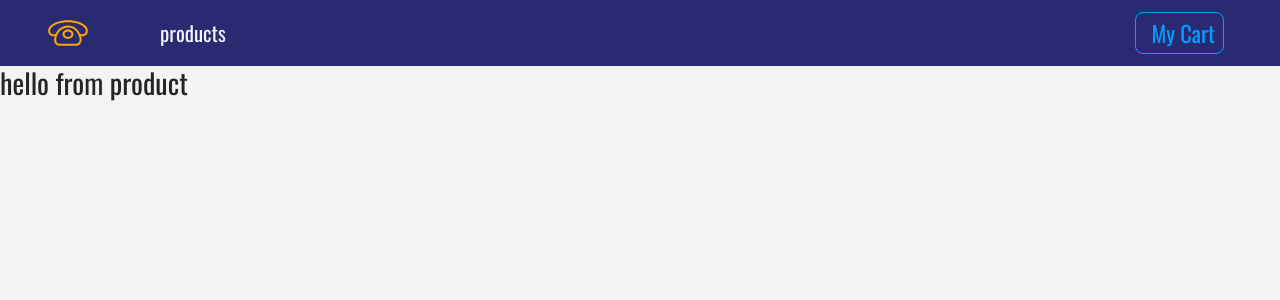
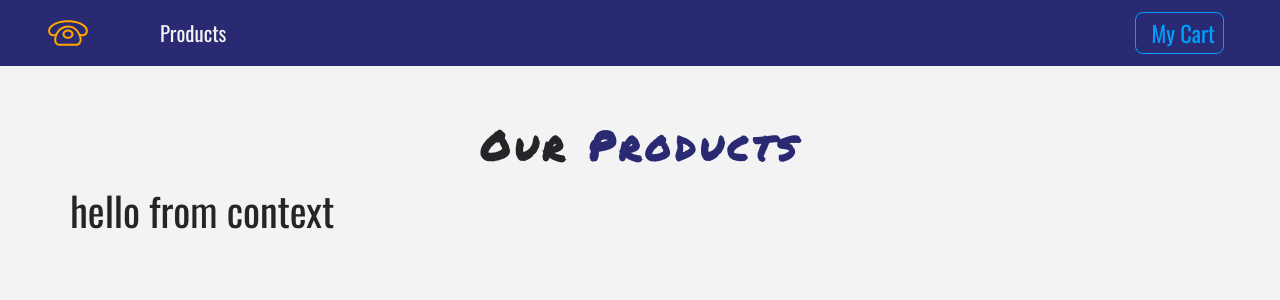
Before and after one commit to prasanganath/React-Angular-JS, a React (Create React App) app in the folder store-recording/: page / in a window 1280 px wide. Shown: the top 300 px of the page. Built offline with nearby package versions, Linux system fonts and the light colour scheme.

Commit message:
add cart

```diff
--- a/store-recording/src/components/Navbar.js
+++ b/store-recording/src/components/Navbar.js
@@ -55,6 +55,7 @@
 .nav-link{
     color:var(--mainWhite)!important;
     font-size:1.3rem;
+    text-transform: capitalize !important;
 
 }
 
--- a/store-recording/src/components/ProductList.js
+++ b/store-recording/src/components/ProductList.js
@@ -1,14 +1,44 @@
 import React, { Component } from "react";
 import Product from "./Product";
+import Title from "./Title";
+import { storeProducts } from  '../data';
+import { ProductConsumer } from '../context';
+    import { format } from "url";
 
 export default class ProductList extends Component {
+    state={
+        products:storeProducts
+    };
     render() {
+        console.log(this.state.products);
         return (
+            <React.Fragment>
+            <div className="py-5">
+            <div className="container">
+                <Title name="our" title="products" />
 
-            <div>
-               <Product />
+            <div className="row">
+            <ProductConsumer>
+                {(hello)=>{
+                return <h1>{hello}</h1>;
+
+                }}
+
+            </ProductConsumer>
 
             </div>
+
+
+            </div>
+
+            </div>
+
+            </React.Fragment>
+
+
+              // <Product />
+
+
 
         );
     }
--- /dev/null
+++ b/store-recording/src/components/Title.js
@@ -0,0 +1,15 @@
+import React from 'react'
+
+export default function Title({name,title}) {
+    return (
+        <div className="row">
+            <div className="col-10 mx-auto my-2 text-center text-title">
+                <h1 className="text-capitalize font-weight-bold">
+                {name} <strong className="text-blue">{title}</strong>
+                </h1>
+
+            </div>
+
+        </div>
+    )
+}
--- /dev/null
+++ b/store-recording/src/context.js
@@ -0,0 +1,25 @@
+import React, { Component } from "react";
+
+const ProductContext = React.createContext();
+
+//Provider
+//Consumer
+
+
+class ProductProvider extends Component {
+    render() {
+        return (
+            <ProductContext.Provider value="hello from context">
+                {this.props.children}
+
+
+            </ProductContext.Provider>
+
+
+        );
+
+
+    }
+}
+const ProductConsumer = ProductContext.Consumer;
+export { ProductProvider, ProductConsumer };
--- a/store-recording/src/index.js
+++ b/store-recording/src/index.js
@@ -3,15 +3,20 @@
 import './index.css';
 import App from './App';
 import { BrowserRouter as Router } from 'react-router-dom';
+import { ProductProvider } from './context';
 import * as serviceWorker from './serviceWorker';
 
 ReactDOM.render(
-<Router>
-<App />
+    <ProductProvider>
 
-</Router>
 
-, document.getElementById('root'));
+    <Router>
+    <App />
+
+    </Router>
+</ProductProvider>,
+document.getElementById('root')
+);
 
 // If you want your app to work offline and load faster, you can change
 // unregister() to register() below. Note this comes with some pitfalls.
```
